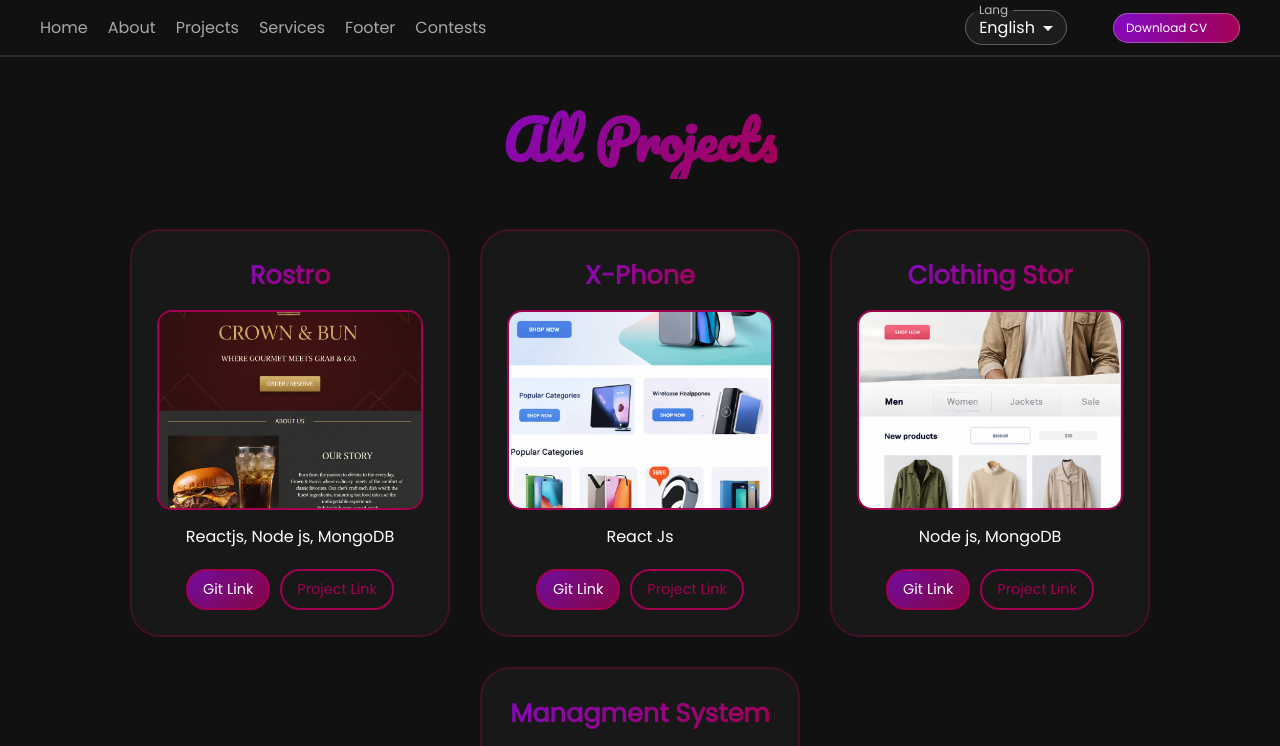
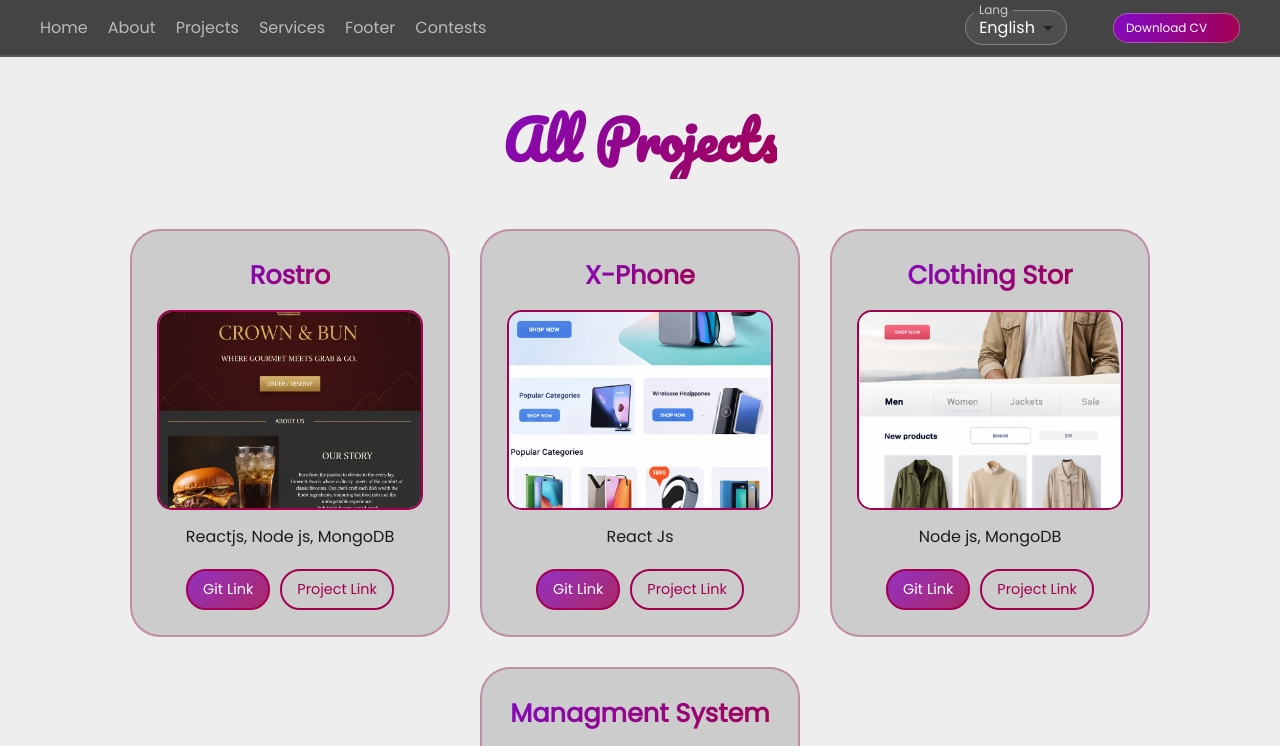
Before and after one commit to aziznefzi/UIstudio, a React (Vite) app: page /projects/AllProjects in a window 1280 px wide. Shown: the top 746 px of the page. Built offline with nearby package versions, Linux system fonts and the light colour scheme; some icons are missing; a web font is replaced by a local one.

Commit message:
all upoducts update

```diff
--- a/src/App.jsx
+++ b/src/App.jsx
@@ -45,7 +45,6 @@ function AppContent() {
 
   // Create theme instance based on current WebsiteTheme state
   const theme = useMemo(() => createTheme(getDesignTokens(WebsiteTheme)), [WebsiteTheme])
-
   {/* state global project */}
   const [navOpenNavMedia, setNavOpenNavMedia] = useState(false);
   {/* state global project */}
--- a/src/context/themeButonContext.jsx
+++ b/src/context/themeButonContext.jsx
@@ -3,7 +3,7 @@ import { createContext, useState } from "react";
 export const ThemeButonContext = createContext();
 
 export const ThemeButonContextProvider = ({children}) => {
-    const [WebsiteTheme, setWebsiteTheme] = useState('dark')
+    const [WebsiteTheme, setWebsiteTheme] = useState(localStorage.getItem('theme') || 'light')
     return (
         <ThemeButonContext.Provider value={{WebsiteTheme, setWebsiteTheme}}>
             {children}
--- a/src/interface/Projects/AllProjects/AllProjects.jsx
+++ b/src/interface/Projects/AllProjects/AllProjects.jsx
@@ -12,7 +12,11 @@ export default function AllProjects() {
       <div className={style.content}>
         {
           TotalProjects.map((project) => (
-            <div key={project.id} className={style.project}>
+            <div
+            style={{
+              backgroundColor: theme.palette.colors.background.bg3,
+            }}
+            key={project.id} className={style.project}>
               <h2>{project.NameProject}</h2>
               <img src={project.imageProject} alt={project.NameProject} />
               <p
--- a/src/interface/header/header.jsx
+++ b/src/interface/header/header.jsx
@@ -85,9 +85,13 @@ export default function header({navOpenNavMedia, setNavOpenNavMedia}) {
     }
   }, [openAlert]);
 
+  {/* handle theme change */}
   const toggleTheme = () => {
-    setWebsiteTheme(WebsiteTheme === 'dark' ? 'light' : 'dark')
+    const newTheme = WebsiteTheme === 'dark' ? 'light' : 'dark'
+    setWebsiteTheme(newTheme)
+    localStorage.setItem('theme', newTheme)
   }
+  {/* handle theme change */}
   const location = useLocation();
   const navigate = useNavigate();
 
```
